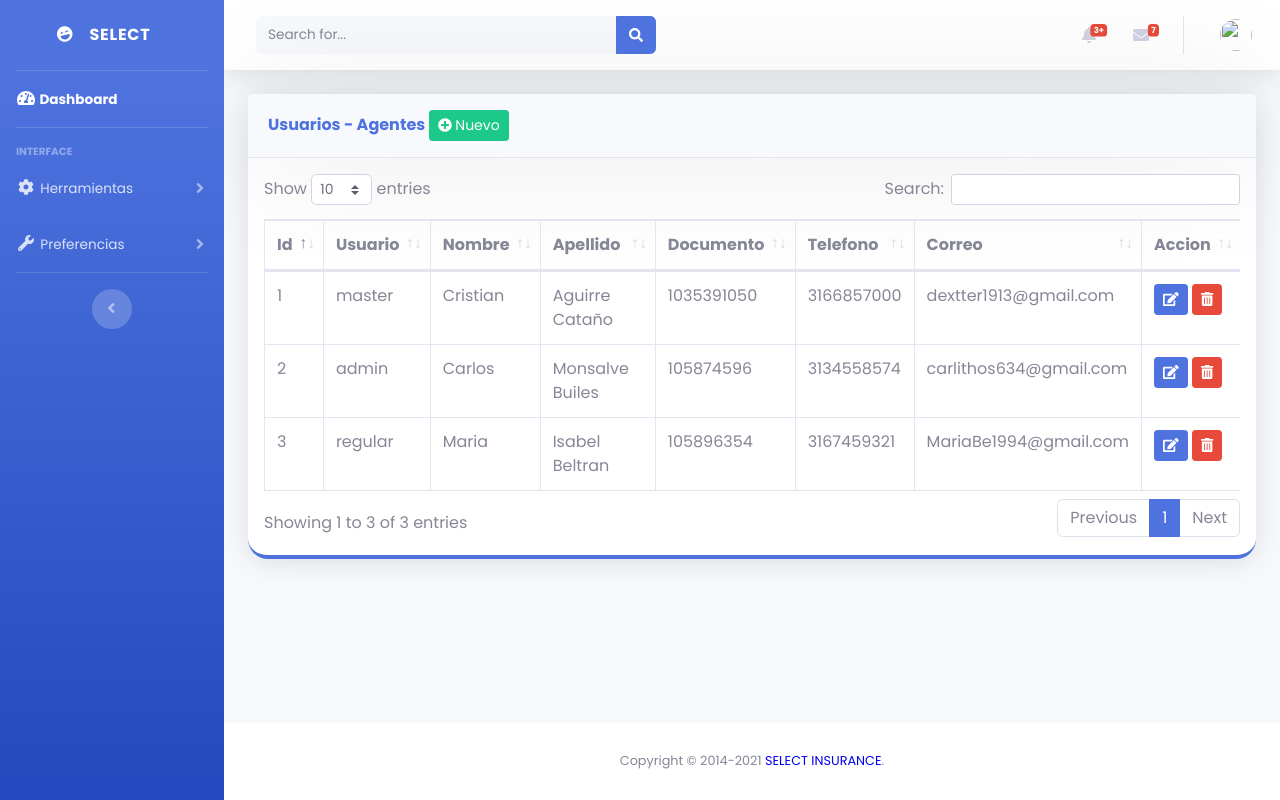
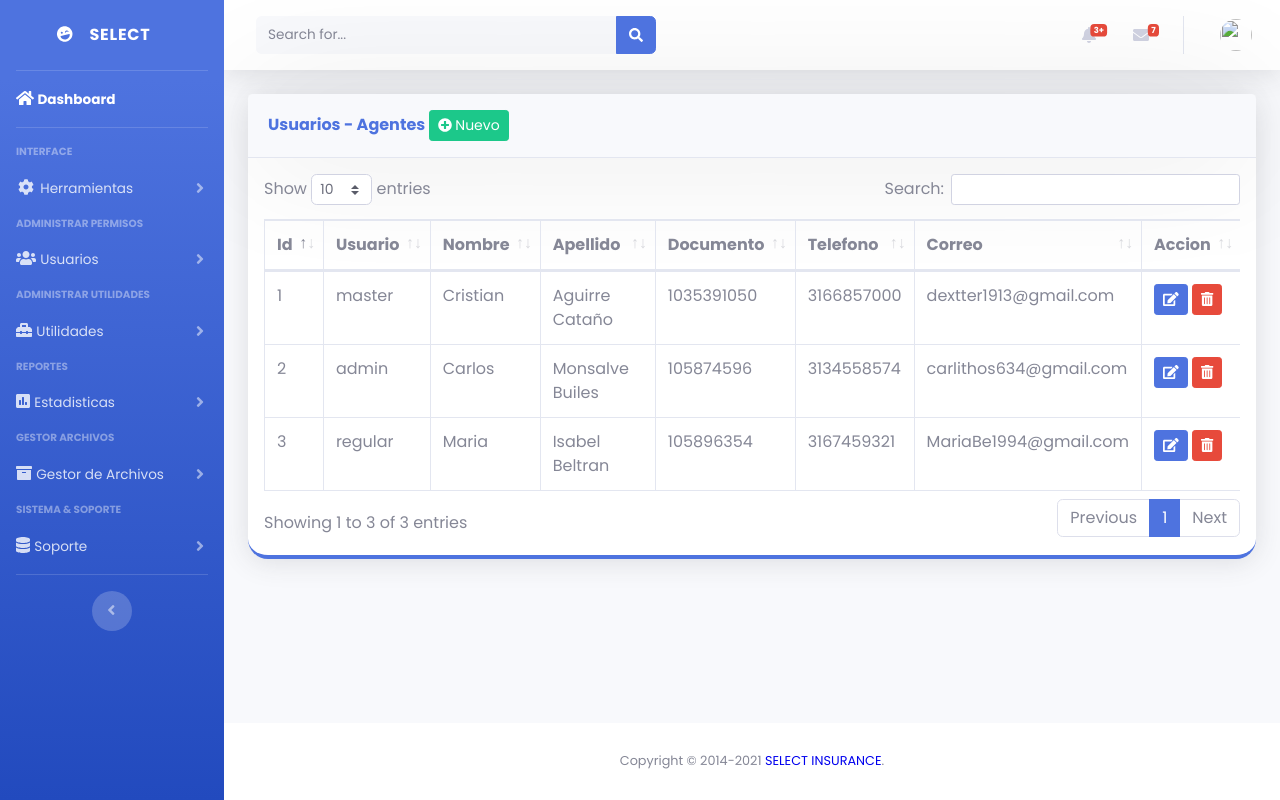
Before and after one commit to desarrollo-selectinsurance/app-whatsapp, a PHP site: page /chat/index.php?controller=Agentes in a window 1280 px wide. Run offline with PHP 8.4, Linux system fonts and the light colour scheme; the visitor is signed in with stand-in values (Sample User, id 1); data comes from the database, SQL or seed files in the repository; data that the repository does not hold is empty; some libraries are stand-ins or nearby versions.

Commit message:
Se designaron otros modulos

```diff
--- a/app/master/controller/controller.php
+++ b/app/master/controller/controller.php
@@ -194,6 +194,14 @@ class controller
         higher();
         $Resultado = crud::Read(query::ReadAgentes());
         require_once 'app/master/views/usermanager/usermanager.phtml';
+        lower();
+    }
+    //Modulo en Construccion
+
+    public static function ModuloEnConstruccion()
+    {
+        higher();
+        require_once 'app/master/views/nuevosmodulos/nuevomodulo.phtml';
         lower();
     }
 
--- a/app/master/views/template/sidebar.phtml
+++ b/app/master/views/template/sidebar.phtml
@@ -15,8 +15,9 @@
     <!-- Nav Item - Dashboard -->
     <li class="nav-item active">
         <a class="nav-link" href="?controller=inicio">
-            <i class="fas fa-fw fa-tachometer-alt"></i>
-            <span>Dashboard</span></a>
+            <i class="fas fa-home"></i>
+            <span>Dashboard</span>
+        </a>
     </li>
 
     <!-- Divider -->
@@ -29,44 +30,113 @@
 
     <!-- Nav Item - Pages Collapse Menu -->
     <li class="nav-item">
-        <a class="nav-link collapsed" href="#" data-toggle="collapse" data-target="#collapseTwo"
-            aria-expanded="true" aria-controls="collapseTwo">
+        <a class="nav-link collapsed" href="#" data-toggle="collapse" data-target="#collapseTwo" aria-expanded="true" aria-controls="collapseTwo">
             <i class="fas fa-fw fa-cog"></i>
             <span>Herramientas</span>
         </a>
         <div id="collapseTwo" class="collapse" aria-labelledby="headingTwo" data-parent="#accordionSidebar">
             <div class="bg-white py-2 collapse-inner rounded">
-                <h6 class="collapse-header">Admin de Mensajes:</h6>
+                <h6 class="collapse-header">Admin de Mensajes & chat:</h6>
                 <a class="collapse-item" href="?controller=salasdechat"">Salas de chat</a>
-                <a class="collapse-item" href="?controller=ModulosChat">Modulos de Chat</a>
+                <a class=" collapse-item" href="?controller=ModulosChat">Modulos de Chat</a>
                 <a class="collapse-item" href="?controller=PlantillasMensajes">Plantillas Mensajes</a>
                 <a class="collapse-item" href="?controller=AccesWebToken">Tokens</a>
             </div>
         </div>
     </li>
-
+    <div class="sidebar-heading">
+        Administrar Permisos
+    </div>
     <!-- Nav Item - Utilities Collapse Menu -->
     <li class="nav-item">
-        <a class="nav-link collapsed" href="#" data-toggle="collapse" data-target="#collapseUtilities"
-            aria-expanded="true" aria-controls="collapseUtilities">
-            <i class="fas fa-fw fa-wrench"></i>
-            <span>Preferencias</span>
+        <a class="nav-link collapsed" href="#" data-toggle="collapse" data-target="#collapseUtilities" aria-expanded="true" aria-controls="collapseUtilities">
+            <i class="fas fa-users"></i>
+            <span>Usuarios</span>
         </a>
-        <div id="collapseUtilities" class="collapse" aria-labelledby="headingUtilities"
-            data-parent="#accordionSidebar">
+        <div id="collapseUtilities" class="collapse" aria-labelledby="headingUtilities" data-parent="#accordionSidebar">
             <div class="bg-white py-2 collapse-inner rounded">
-                <h6 class="collapse-header">Espacios:</h6>
+                <h6 class="collapse-header">Usuarios & Roles:</h6>
                 <a class="collapse-item" href="?controller=Agentes">Agentes</a>
                 <a class="collapse-item" href="?controller=usermanager">Gestion De Usuarios</a>
 
             </div>
         </div>
     </li>
+    <div class="sidebar-heading">
+        Administrar Utilidades
+    </div>
+     <!-- Nav Item - Reportes Menu -->
+     <li class="nav-item">
+        <a class="nav-link collapsed" href="#" data-toggle="collapse" data-target="#collapseUtilidades" aria-expanded="true" aria-controls="collapseUtilities">
+            <i class="fas fa-toolbox"></i>
+            <span>Utilidades</span>
+        </a>
+        <div id="collapseUtilidades" class="collapse" aria-labelledby="headingUtilities" data-parent="#accordionSidebar">
+            <div class="bg-white py-2 collapse-inner rounded">
+                <h6 class="collapse-header">Notas & Seguimient6o:</h6>
+                <a class="collapse-item" href="?controller=ModuloEnConstruccion">Notas</a>
+            </div>
+        </div>
+    </li>
 
+    <div class="sidebar-heading">
+        Reportes
+    </div>
+    <!-- Nav Item - Reportes Menu -->
+    <li class="nav-item">
+        <a class="nav-link collapsed" href="#" data-toggle="collapse" data-target="#collapseReportes" aria-expanded="true" aria-controls="collapseUtilities">
+            <i class="fas fa-poll"></i>
+            <span>Estadisticas</span>
+        </a>
+        <div id="collapseReportes" class="collapse" aria-labelledby="headingUtilities" data-parent="#accordionSidebar">
+            <div class="bg-white py-2 collapse-inner rounded">
+                <h6 class="collapse-header">Reportes & Graficas:</h6>
+                <a class="collapse-item" href="?controller=ModuloEnConstruccion">Graficas</a>
+                <a class="collapse-item" href="?controller=ModuloEnConstruccion">Reportes</a>
+
+            </div>
+        </div>
+    </li>
+    <div class="sidebar-heading">
+        Gestor Archivos
+    </div>
+    <!-- Nav Item - Gestor de Archivos Menu -->
+    <li class="nav-item">
+        <a class="nav-link collapsed" href="#" data-toggle="collapse" data-target="#collapseFileManager" aria-expanded="true" aria-controls="collapseUtilities">
+            <i class="fas fa-archive"></i>
+            <span>Gestor de Archivos</span>
+        </a>
+        <div id="collapseFileManager" class="collapse" aria-labelledby="headingUtilities" data-parent="#accordionSidebar">
+            <div class="bg-white py-2 collapse-inner rounded">
+                <h6 class="collapse-header">Archivos & Datos:</h6>
+                <a class="collapse-item" href="?controller=ModuloEnConstruccion">Nube</a>
+
+
+            </div>
+        </div>
+    </li>
+
+    <div class="sidebar-heading">
+        Sistema & Soporte
+    </div>
+    <!-- Nav Item - Gestor de Archivos Menu -->
+    <li class="nav-item">
+        <a class="nav-link collapsed" href="#" data-toggle="collapse" data-target="#collapseSettings" aria-expanded="true" aria-controls="collapseUtilities">
+            <i class="fas fa-database"></i>
+            <span>Soporte</span>
+        </a>
+        <div id="collapseSettings" class="collapse" aria-labelledby="headingUtilities" data-parent="#accordionSidebar">
+            <div class="bg-white py-2 collapse-inner rounded">
+                <h6 class="collapse-header">Bakup & Storage:</h6>
+                <a class="collapse-item" href="?controller=ModuloEnConstruccion">Copias de Seguridad</a>
+                <a class="collapse-item" href="?controller=ModuloEnConstruccion">Documentacion</a>
+
+
+            </div>
+        </div>
+    </li>
     <!-- Divider -->
     <hr class="sidebar-divider">
-
-
     <!-- Sidebar Toggler (Sidebar) -->
     <div class="text-center d-none d-md-inline">
         <button class="rounded-circle border-0" id="sidebarToggle"></button>
```
Also changed, not shown: app/master/views/nuevosmodulos/nuevomodulo.phtml (added, +22 -0 lines).
